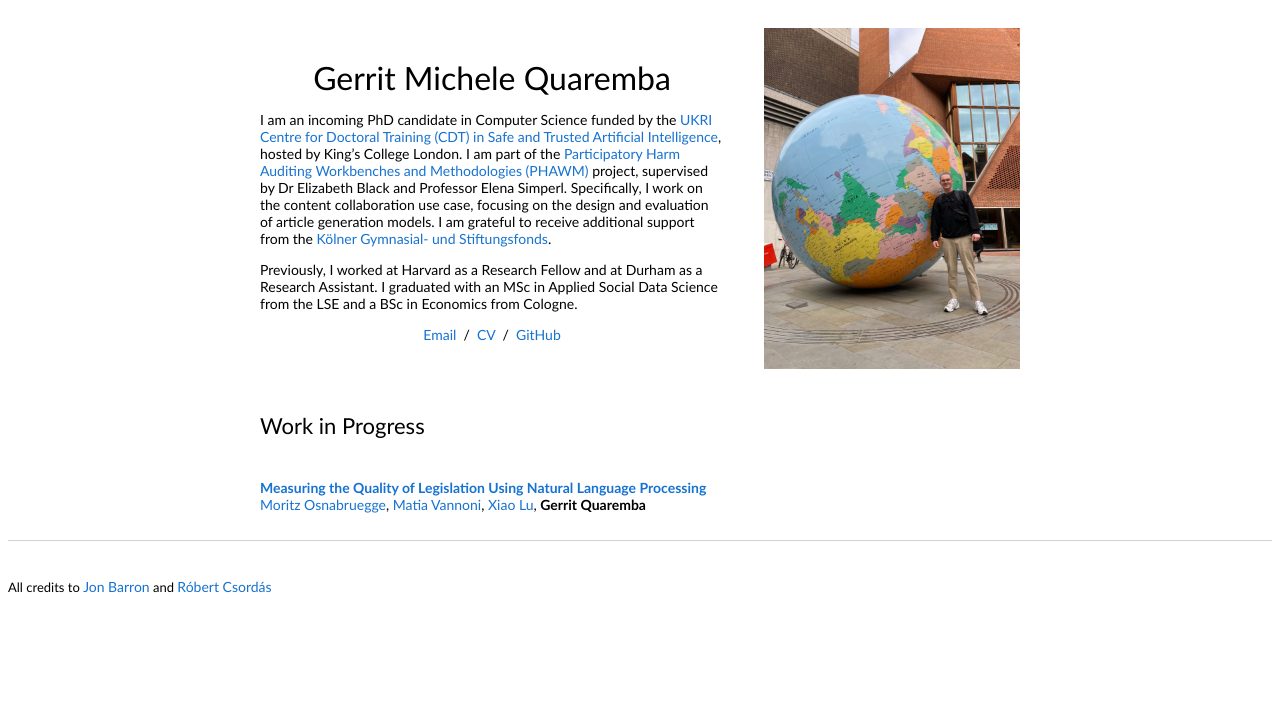
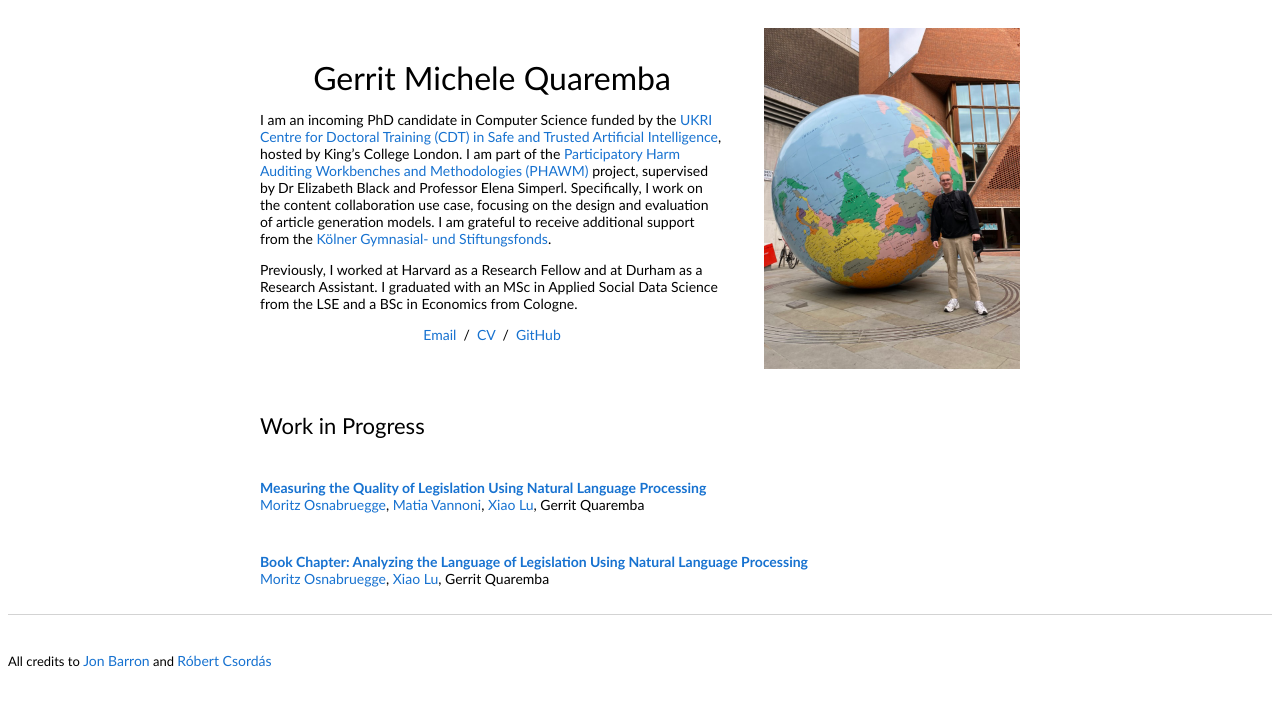
Before and after one commit to gerritq/gerritq.github.io, a Jekyll site: the page index.html, which Jekyll copies as it is, in a window 1280 px wide. Shown: the top 706 px of the page. Built offline with Jekyll 4.4.1, drawn with Linux system fonts in a browser that asks for light colours.

Commit message:
Update index.html

```diff
--- a/index.html
+++ b/index.html
@@ -17,6 +17,7 @@
   <meta name="viewport" content="width=device-width, initial-scale=1">
 
   <link rel="stylesheet" type="text/css" href="stylesheet.css">
+  <link rel="icon" type="image/png" href="images/IDSIA_logo.png">
 </head>
 
 <body>
@@ -69,9 +70,25 @@
               <a href="https://www.durham.ac.uk/staff/moritz-osnabruegge/">Moritz Osnabruegge</a>,
               <a href="https://www.kcl.ac.uk/people/matia-vannoni">Matia Vannoni</a>,
               <a href="https://www.xiao-lu.com/">Xiao Lu</a>,
-              <strong>Gerrit Quaremba</strong>
+              Gerrit Quaremba
           </td>
         </tr>
+
+
+        <!-- Analyzing Legislation -->
+
+        <tr>
+          <td style="padding:20px;width:75%;vertical-align:middle">
+            <a href="https://arxiv.org/abs/2405.16039">
+              <papertitle>Book Chapter: Analyzing the Language of Legislation Using Natural Language Processing</papertitle>
+            </a>
+            <br>
+              <a href="https://www.durham.ac.uk/staff/moritz-osnabruegge/">Moritz Osnabruegge</a>,
+              <a href="https://www.xiao-lu.com/">Xiao Lu</a>,
+              Gerrit Quaremba
+          </td>
+        </tr>
+
       </tbody></table>
 
   <!-- Credits -->
```
